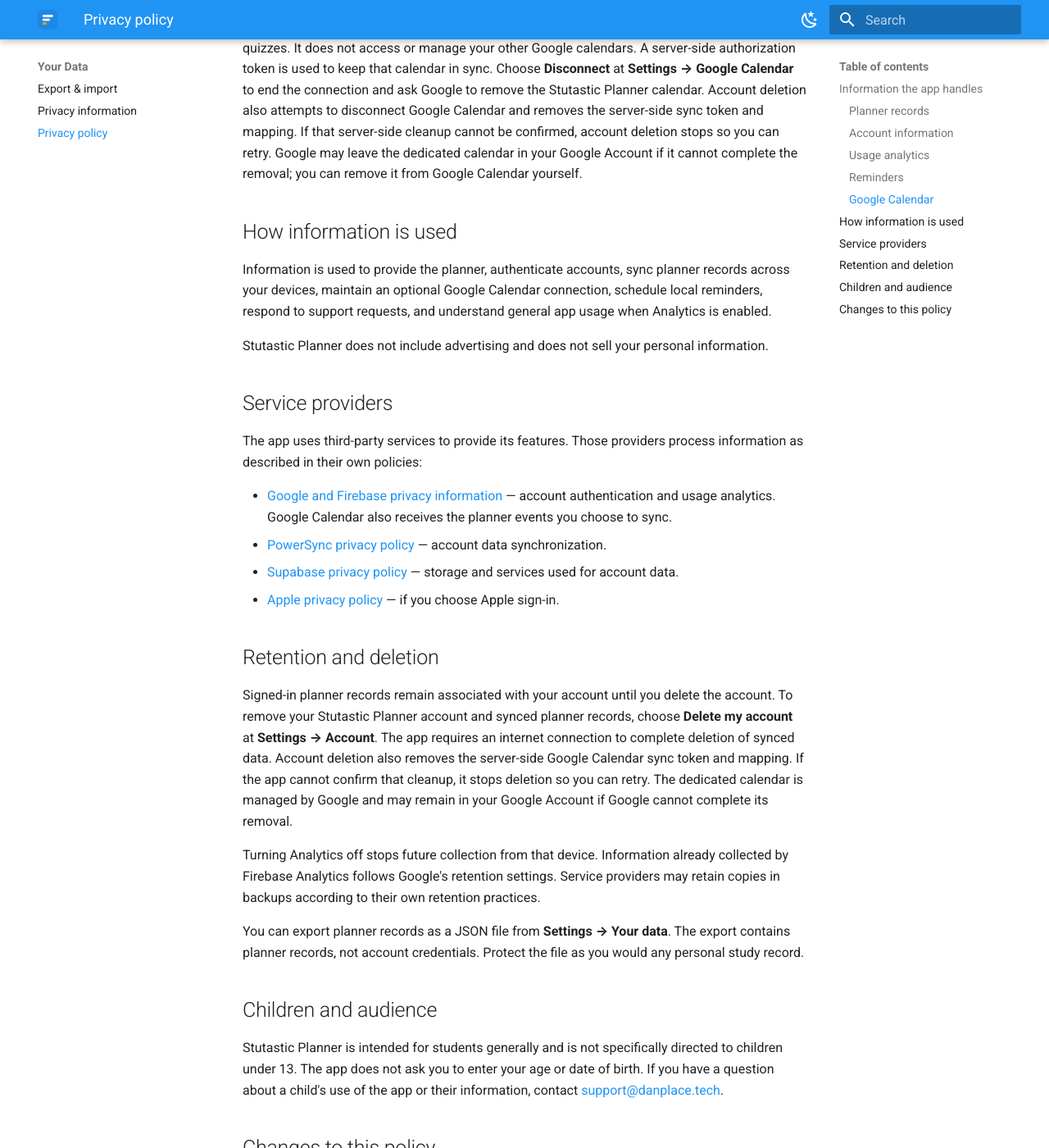
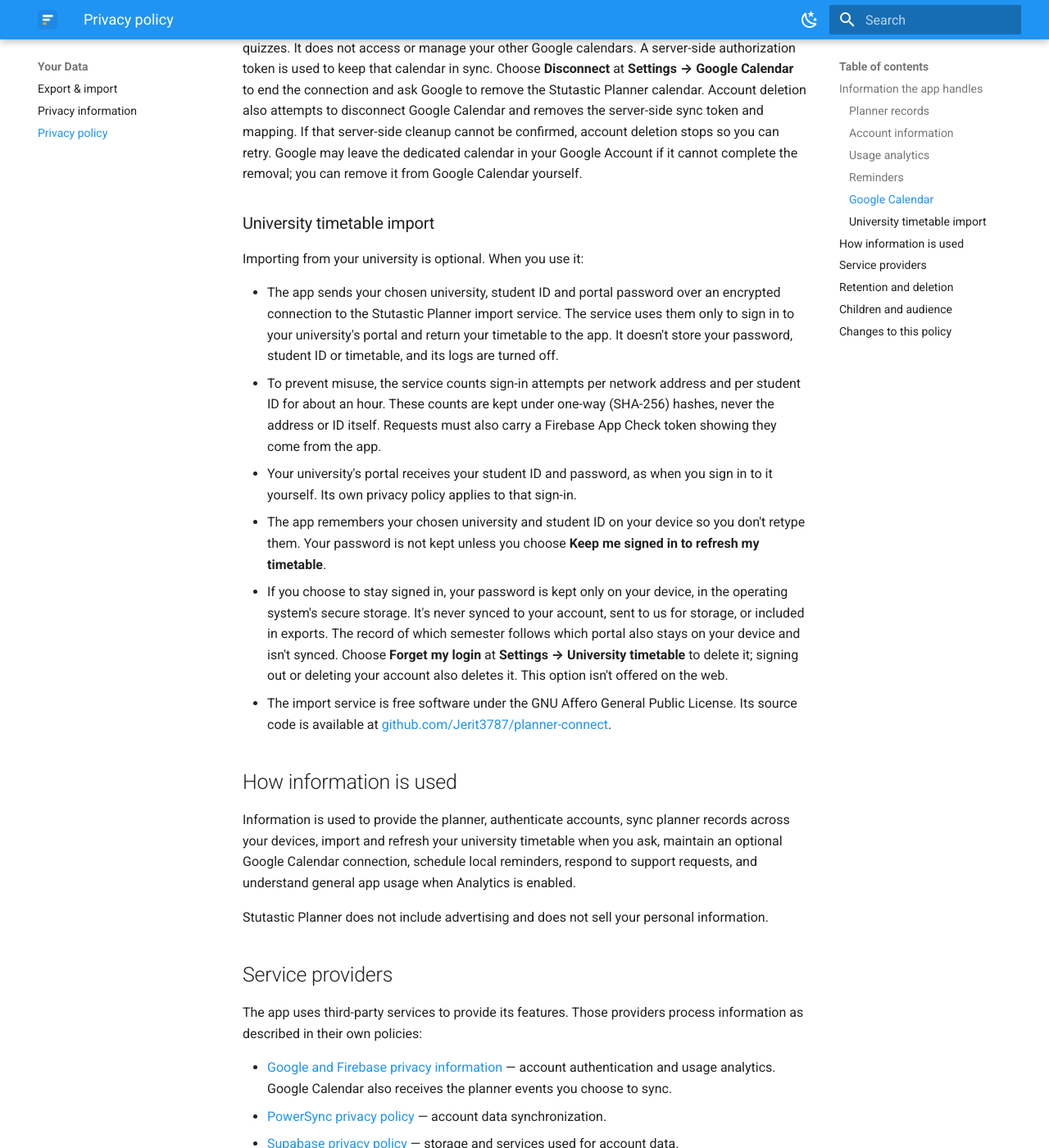
Before and after one commit to Jerit3787/planner-docs, an MkDocs documentation site: the page built from docs/data/privacy-policy.md, in a window 1280 px wide and 1400 px high, scrolled down 1370 px. Shown: the whole window at 82% size. Built offline with MkDocs 1.6.1 and Material for MkDocs 9.7.7, drawn with Linux system fonts in a browser that asks for light colours; the version menu is left out; some of the changed text lies outside the part shown.

Commit message:
docs: import a timetable from your university
New page for the university import and staying up to date; the
Planner, Settings and first-run pages point to it; the privacy policy
covers what the import service receives and what stays on the device.

Co-Authored-By: Claude Opus 5.5 <noreply@anthropic.com>

```diff
--- a/docs/data/privacy-policy.md
+++ b/docs/data/privacy-policy.md
@@ -53,11 +53,36 @@ cleanup cannot be confirmed, account deletion stops so you can retry. Google may
 calendar in your Google Account if it cannot complete the removal; you can remove it from Google
 Calendar yourself.
 
+### University timetable import
+
+Importing from your university is optional. When you use it:
+
+- The app sends your chosen university, student ID and portal password over an encrypted connection
+  to the Stutastic Planner import service. The service uses them only to sign in to your university's
+  portal and return your timetable to the app. It doesn't store your password, student ID or
+  timetable, and its logs are turned off.
+- To prevent misuse, the service counts sign-in attempts per network address and per student ID for
+  about an hour. These counts are kept under one-way (SHA-256) hashes, never the address or ID
+  itself. Requests must also carry a Firebase App Check token showing they come from the app.
+- Your university's portal receives your student ID and password, as when you sign in to it
+  yourself. Its own privacy policy applies to that sign-in.
+- The app remembers your chosen university and student ID on your device so you don't retype them.
+  Your password is not kept unless you choose **Keep me signed in to refresh my timetable**.
+- If you choose to stay signed in, your password is kept only on your device, in the operating
+  system's secure storage. It's never synced to your account, sent to us for storage, or included in
+  exports. The record of which semester follows which portal also stays on your device and isn't
+  synced. Choose **Forget my login** at **Settings → University timetable** to delete it; signing out
+  or deleting your account also deletes it. This option isn't offered on the web.
+- The import service is free software under the GNU Affero General Public License. Its source code
+  is available at
+  [github.com/Jerit3787/planner-connect](https://github.com/Jerit3787/planner-connect).
+
 ## How information is used
 
 Information is used to provide the planner, authenticate accounts, sync planner records across your
-devices, maintain an optional Google Calendar connection, schedule local reminders, respond to
-support requests, and understand general app usage when Analytics is enabled.
+devices, import and refresh your university timetable when you ask, maintain an optional Google
+Calendar connection, schedule local reminders, respond to support requests, and understand general
+app usage when Analytics is enabled.
 
 Stutastic Planner does not include advertising and does not sell your personal information.
 
@@ -74,6 +99,8 @@ described in their own policies:
 - [Supabase privacy policy](https://supabase.com/privacy) — storage and services used for account
   data.
 - [Apple privacy policy](https://www.apple.com/legal/privacy/) — if you choose Apple sign-in.
+- [Cloudflare privacy policy](https://www.cloudflare.com/privacypolicy/) — hosting for the university
+  timetable import service.
 
 ## Retention and deletion
 
--- a/mkdocs.yml
+++ b/mkdocs.yml
@@ -51,6 +51,7 @@ nav:
       - Overview: features/index.md
       - Dashboard: features/dashboard.md
       - Schedule: features/schedule.md
+      - Import from your university: features/university-import.md
       - Homework & Tasks: features/homework.md
       - Study Topics: features/study.md
       - Pomodoro Focus Sessions: features/pomodoro.md
```
Also changed, not shown: other parts of docs/data/privacy-policy.md (+1 -1 lines), docs/features/schedule.md (+5 -3 lines), docs/features/settings.md (+3 -0 lines), docs/features/university-import.md (added, +70 -0 lines), docs/getting-started/onboarding.md (+2 -1 lines).
